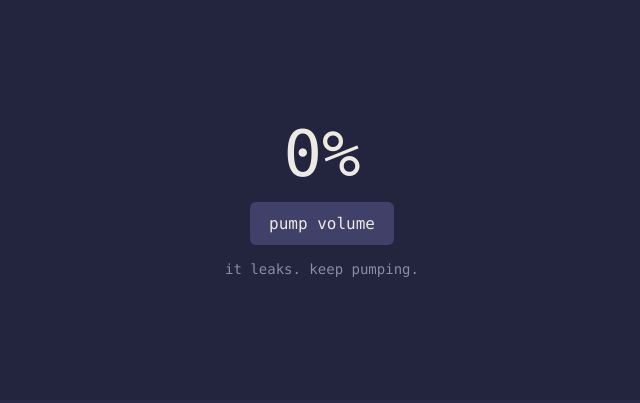
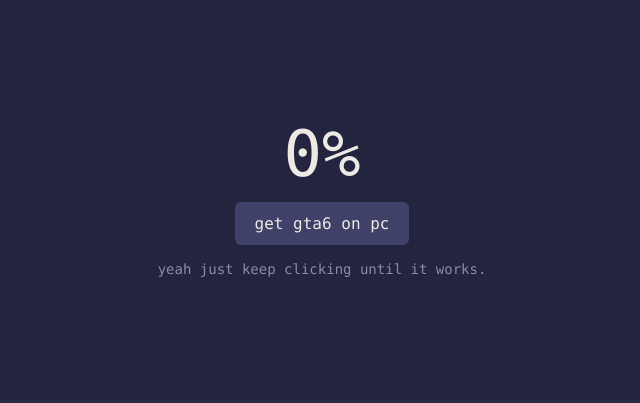
Before and after one commit to Allyszn/evil-volume, a plain HTML site: page index.html in a window 1280 px wide. Shown: the whole page, without its empty margins (78-718 px from the left). Drawn offline with Linux system fonts and the light colour scheme.

Commit message:
Change button text and hint in index.html

```diff
--- a/index.html
+++ b/index.html
@@ -25,8 +25,8 @@
   <!-- example evil input: volume you have to pump up by hand, and it leaks back down -->
   <div>
     <p class="vol"><span id="vol">0</span>%</p>
-    <button id="pump">pump volume</button>
-    <p class="hint">it leaks. keep pumping.</p>
+    <button id="pump">get gta6 on pc</button>
+    <p class="hint">yeah just keep clicking until it works.</p>
   </div>
 </div>
 <script>
```
